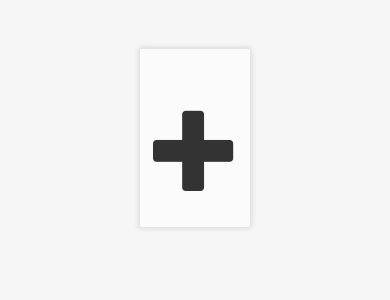
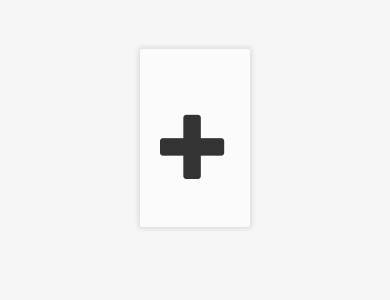
Before and after one commit to Nexproc/PoE-Trade-Crawler, a Django app: page / in a window 390 px wide. Shown: the part 155-455 px from the top of the page. Run offline with Django 3.2, Linux system fonts and the light colour scheme; parts of the project's set-up code (start-up, migrations or seed data) failed here and were passed over; some libraries are stand-ins or nearby versions.

Commit message:
back to 5x

```diff
--- a/portal/static/app/components/home-page/home-page.html
+++ b/portal/static/app/components/home-page/home-page.html
@@ -5,7 +5,7 @@
     </section>
     <div class="col-xs-12 col-md-6 plus-button">
         <div class="col-xs-4"></div>
-        <div class="col-xs-4 btn flat-raised-card off-white centered-square" ng-click="addGraph()">
+        <div class="col-xs-4 btn flat-raised-card off-white centered-square fa-5x" ng-click="addGraph()">
             <i class="glyphicon glyphicon-plus centered-square"></i>
         </div>
         <div class="col-xs-4"></div>
--- a/portal/static/assets/css/poe_trade_ninja.css
+++ b/portal/static/assets/css/poe_trade_ninja.css
@@ -25,7 +25,6 @@ body {
     .centered-square {
         height: 40%;
         top: 30%;
-        font-size: 2.5em;
     }
 }
 
@@ -34,7 +33,7 @@ body {
     .centered-square {
         height: 20%;
         top: 40%;
-        font-size: 1em;
+        font-size: 2em;
     }
 
     .graph {
```
